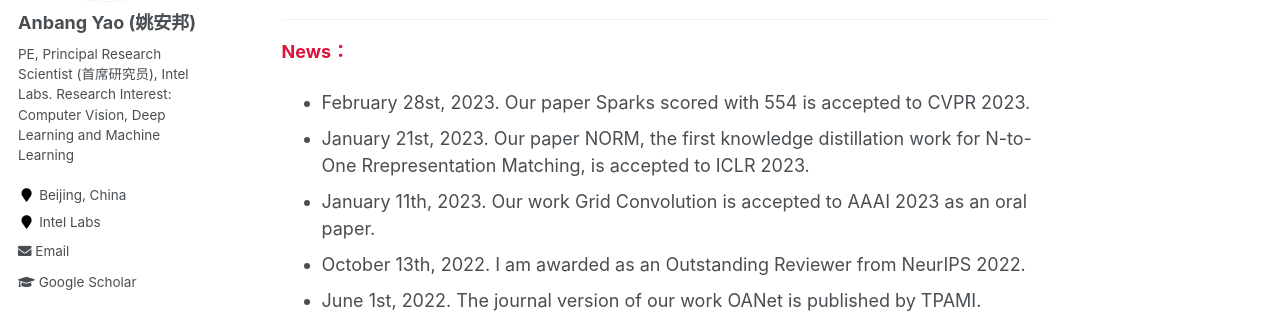
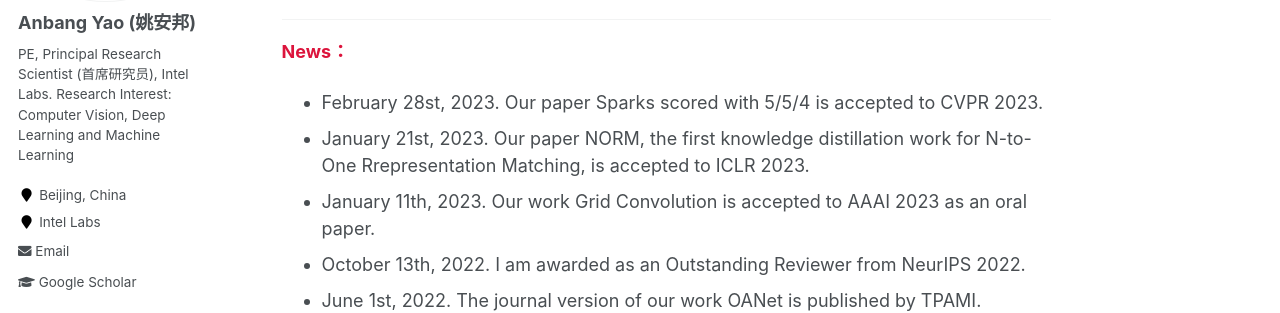
Before and after one commit to YaoAnbang/YaoAnbang.github.io, a Jekyll site: the page built from _pages/about.md, in a window 1280 px wide and 900 px high, scrolled down 556 px. Shown: the part 168-481 px from the top of the window. Built offline with Jekyll 4.4.1, drawn with Linux system fonts in a browser that asks for light colours.

Commit message:
Update about.md

```diff
--- a/_pages/about.md
+++ b/_pages/about.md
@@ -17,7 +17,7 @@ Anbang Yao is currently a PE (Principal Engineer)/Principal Research Scientist a
 ---
 **<font color="Crimson">News：</font>**
 
-+ February 28st, 2023. Our paper Sparks scored with 554 is accepted to CVPR 2023.
++ February 28st, 2023. Our paper Sparks scored with 5/5/4 is accepted to CVPR 2023.
 + January 21st, 2023. Our paper NORM, the first knowledge distillation work for N-to-One Rrepresentation Matching, is accepted to ICLR 2023.
 + January 11th, 2023. Our work Grid Convolution is accepted to AAAI 2023 as an oral paper.
 <!--+ November 19th, 2022. Our work Grid Convolution is accepted to AAAI 2023 as an oral paper.-->
```
